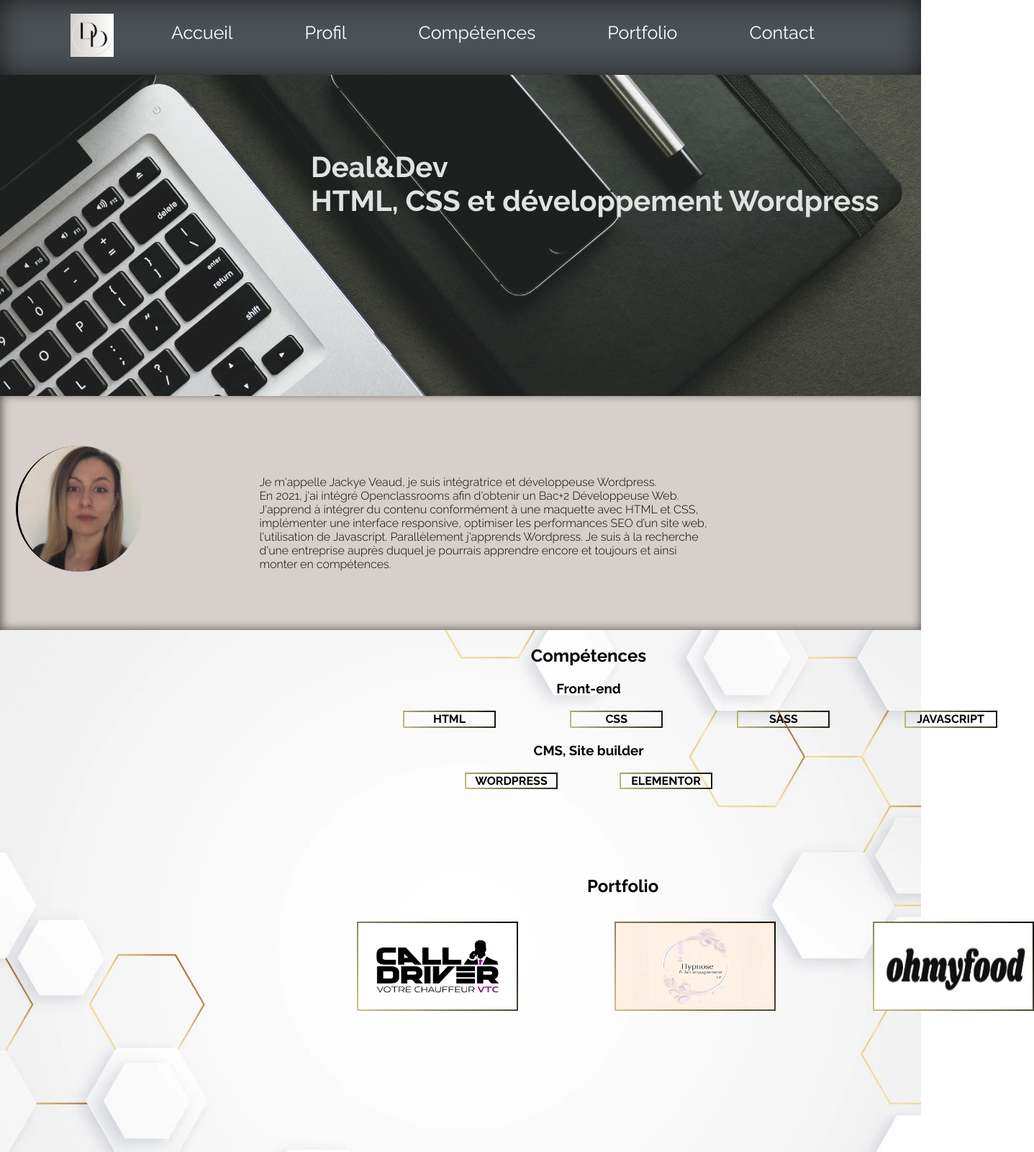
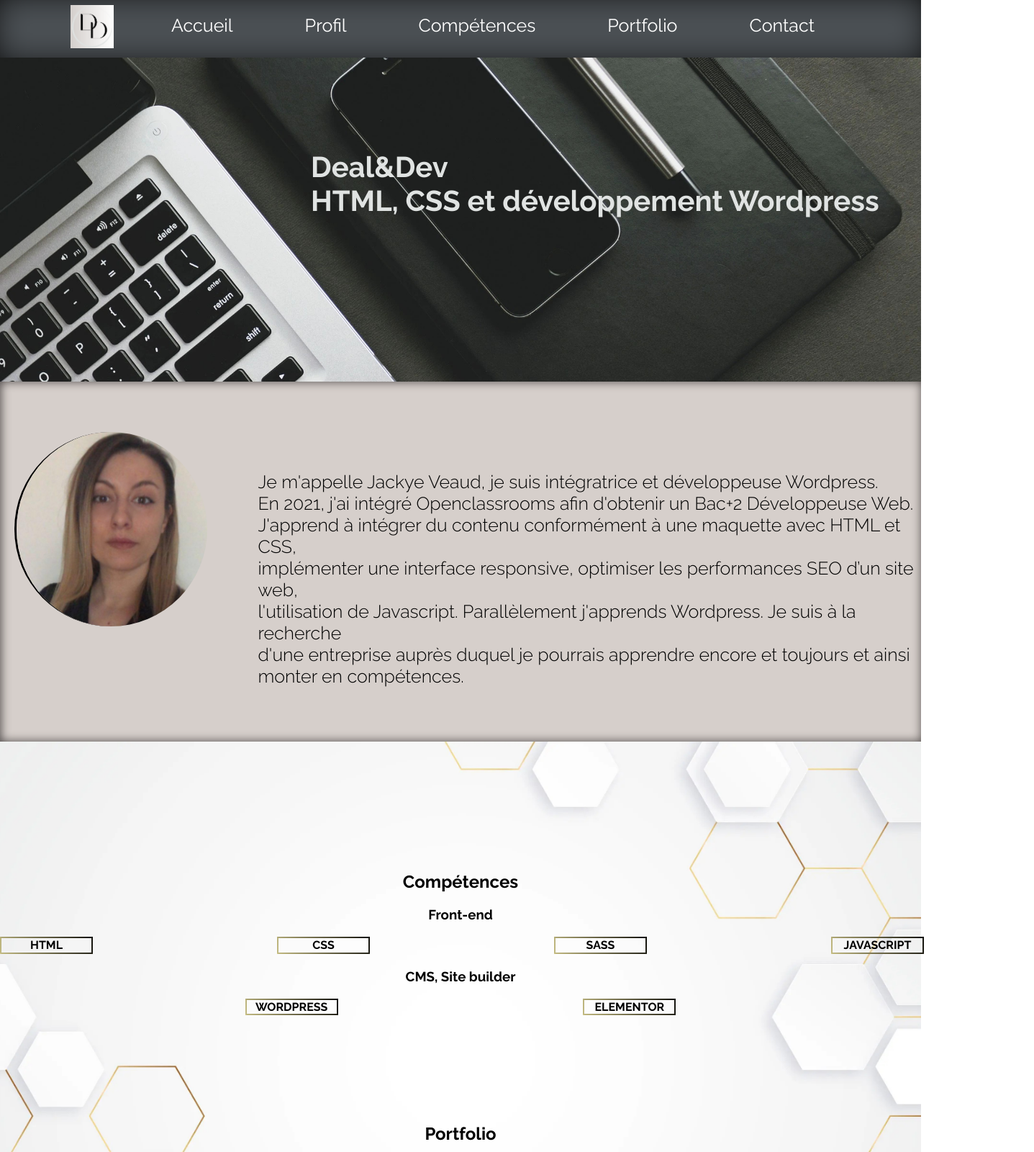
Before and after one commit to Jackyev4/portfolio, a plain HTML site: page index.html in a window 1280 px wide. Shown: the top 1600 px of the page at 72% size, 1437 px wide, since content can reach past the window. Drawn offline with Linux system fonts and the light colour scheme; a script that the page names is missing; a web font is replaced by a local one.

Commit message:
grand menage

```diff
--- a/css/style.css
+++ b/css/style.css
@@ -22,12 +22,11 @@
 .navbar {
 background-color:#4c5155;
 box-shadow: inset 0px 0px 49px -13px #000000;
-position: absolute;
-padding: 30px;
+position: relative;
 display:flex;
 justify-content:center;
 width: 100%;
-height: 13%;
+height: 80px;
 box-sizing: border-box;
  }
 
@@ -48,6 +47,8 @@ box-sizing: border-box;
 
 .navbar .nav-links ul {
   display: flex;
+  position: relative;
+    top: 20px;
 }
 
 .navbar .nav-links ul li {
@@ -84,7 +85,7 @@ box-sizing: border-box;
 
 .hello_background img {
   width: 100%;
-  height: 550px;
+  height: 450px;
   object-fit: cover;
   background-repeat: no-repeat;
   display: flex;
@@ -95,11 +96,10 @@ box-sizing: border-box;
 
 .presentation {
   width: auto;
-  padding: 2px;
+  height: 500px;
   background-color: #d6cfcb;
   box-shadow:inset 1px 0px 14px 0px #4d4847;
-  padding-bottom: 1px;
-  margin-top: -3px;
+
 }
 
 .presentation_face {
@@ -119,8 +119,8 @@ box-sizing: border-box;
   font-size:25px;
   font-family: 'Raleway';
   font-weight: lighter;
-  position: absolute;
-  top: 40rem;
+  position: relative;
+  bottom:300px;
   margin-left: 28%;
 
 }
@@ -133,9 +133,8 @@ box-sizing: border-box;
 }
 
 .competences_list {
-  position: absolute;
-    top: 70vw;
-    left: 70vh;
+  position: relative;
+  bottom: 700px;
 }
 
 
@@ -222,9 +221,8 @@ justify-content:space-evenly;
 .project {
  display:flex;
  justify-content: space-around;
- position: absolute;
-    top: 100vw;
-    left: 62vh;
+ position: relative;
+   bottom: 500px;
     gap: 20%;
 }
 
@@ -236,9 +234,9 @@ justify-content:space-evenly;
   font-family: 'Raleway';
   font-weight: bold;
   text-align: center;
-  position: absolute;
-    top: 95vw;
-    left: 102vh;
+  position: relative;
+  bottom: 550px;
+
 }
 
 .project_list img {
@@ -257,15 +255,16 @@ justify-content:space-evenly;
 
 
 .form_bloc {
-  display:flex;
-  flex-direction: row;
+  display: flex;
+  position: relative;
+  bottom: 950px;
   justify-content: center;
-  padding:0;
-  margin: 0;
 
 }
 
 .contact_font img {
+  position: relative;
+  bottom: 350px;
   background-size: cover;
   background-repeat: no-repeat;
   object-fit: cover;
@@ -285,8 +284,7 @@ justify-content:space-evenly;
   border-radius: 16px;
   background: #D5D0CD;
   background: linear-gradient(to right, #D5D0CD 0%, #FFFFFF 100%); box-shadow: inset 3px 3px 15px 3px #000000;
-  position: absolute;
-  top:127vw;
+  position: relative;
   padding-top:100px;
   padding-left: 122px;
   font-family: 'Raleway';
@@ -355,25 +353,25 @@ padding:2px;
 }
 
 
-@media screen and (max-width: 1400px) {
+/* @media screen and (max-width: 1400px) { */
 
   /* Présentation */
 
-.presentation_text h2 {
+/* .presentation_text h2 {
   font-size: 16px;
   margin-top: 20px;
-}
+} */
 
 
-.presentation_face {
+/* .presentation_face {
   text-align: center; /* Centrez l'image de profil */
-  margin-top: 0; /* Supprimez la marge supérieure pour un meilleur alignement */
-}
-
+ /* margin-top: 0;  Supprimez la marge supérieure pour un meilleur alignement */
+ */
+/*
 .presentation_face img {
   height: 175px;
   display: block;
-}
+} */
 
 /* Compétences */
 
@@ -382,18 +380,18 @@ padding:2px;
 /* Projets */
 
 
-.project_list {
+/* .project_list {
   position: static; /* ou position: relative; selon votre mise en page souhaitée */
-}
 
-.portfolio h2 {
+
+/* .portfolio h2 {
   padding-top: 0; /* Pour supprimer l'espace supplémentaire au-dessus du titre */
-}
+
 
 /* Formulaire de contact */
 
 
-.contact_bloc {
+/* .contact_bloc {
   width: 300px;
   height: 250px;
   border-radius: 16px;
@@ -406,11 +404,11 @@ padding:2px;
 .contact h2 {
   padding-top: 18px;
   padding-left: 10px;
-}
+} */
 
-}
 
-@media screen and (max-width:900px) {
+
+/* @media screen and (max-width:900px) {
   .navbar {
     padding:0;
   }
@@ -423,9 +421,9 @@ padding:2px;
 
 .navbar .img-hamburger {
   display: block;
-}
+} */
 
-  .nav-links {
+  /* .nav-links {
    position:absolute;
    top:0;
    left:0;
@@ -456,11 +454,3 @@ padding:2px;
   margin: 25px 0;
   font-size:1.2em;
 }
-
-
-
-
-
-
-
-}
--- a/index.html
+++ b/index.html
@@ -1,11 +1,14 @@
 <!DOCTYPE html>
 <html lang="fr">
+
 <head>
 	<meta charset="utf-8">
 	<meta name="viewport" content="width=device-width, initial-scale=1">
 	<link rel="stylesheet" href="./css/style.css">
-<link href="https://fonts.googleapis.com/css2?family=Raleway:wght@300;400;500;600;700;800;900&family=Shrikhand&display=swap" rel="stylesheet">
-<link rel="stylesheet" href="https://cdnjs.cloudflare.com/ajax/libs/font-awesome/6.4.0/css/all.min.css" integrity="sha512-iecdLmaskl7CVkqkXNQ/ZH/XLlvWZOJyj7Yy7tcenmpD1ypASozpmT/E0iPtmFIB46ZmdtAc9eNBvH0H/ZpiBw==" crossorigin="anonymous" referrerpolicy="no-referrer"/>
+	<link href="https://fonts.googleapis.com/css2?family=Raleway:wght@300;400;500;600;700;800;900&family=Shrikhand&display=swap"rel="stylesheet">
+	<link rel="stylesheet" href="https://cdnjs.cloudflare.com/ajax/libs/font-awesome/6.4.0/css/all.min.css"
+		integrity="sha512-iecdLmaskl7CVkqkXNQ/ZH/XLlvWZOJyj7Yy7tcenmpD1ypASozpmT/E0iPtmFIB46ZmdtAc9eNBvH0H/ZpiBw=="
+		crossorigin="anonymous" referrerpolicy="no-referrer" />
 	<meta name="viewport" content="width=device-width, initial-scale=1.0">
 	<script src="script.js" defer></script>
 	<title>Deal&Dev<br>Jackye Veaud Intégratrice - Développeuse Wordpress</title>
@@ -23,7 +26,7 @@
 
 	<nav class="navbar">
 
-	<a href="#Accueil"class="logo"><img src="./logo/Deal&Dev.png" alt="logo"></a>
+		<a href="#Accueil" class="logo"><img src="./logo/Deal&Dev.png" alt="logo"></a>
 
 		<div class="nav-links">
 
@@ -38,7 +41,7 @@
 		</div>
 		<div class="img-hamburger">
 
-<img src="img/menu.png" alt="menu hamburger" class=".menu-hamburger">
+			<img src="img/menu.png" alt="menu hamburger" class="menu-hamburger">
 		</div>
 	</nav>
 	<header>
@@ -51,8 +54,8 @@
 
 	<main>
 		<!--PROFIL-->
-<section>
-	<div class="hello_block">
+		<section id="hello_block" class="hello_block">
+
 				<div class="hello_background">
 					<img src="./img/pen.jpeg">
 					<div class="hello">
@@ -65,29 +68,31 @@
 
 </div>   -->
 
-<div id="profil">
-<div class ="presentation">
+			<section id="profil">
+				<div class="presentation">
 					<div class="presentation_face">
 						<img src="./img/Jackye.jpeg">
 					</div>
 					<div class="presentation_text">
 						<h2>Je m'appelle Jackye Veaud, je suis intégratrice et développeuse Wordpress.<br>
 							En 2021, j'ai intégré Openclassrooms afin d'obtenir un Bac+2 Développeuse Web.<br>
-J'apprend à intégrer du contenu conformément à une maquette avec HTML et CSS,<br> implémenter une interface responsive, optimiser les performances SEO d’un site web,<br>
+							J'apprend à intégrer du contenu conformément à une maquette avec HTML et CSS,<br>
+							implémenter une interface responsive, optimiser les performances SEO d’un site web,<br>
 							l'utilisation de Javascript. Parallèlement j'apprends Wordpress.
-Je suis à la recherche <br>d'une entreprise auprès duquel je pourrais apprendre encore et toujours et ainsi<br> monter en compétences.</h2>
+							Je suis à la recherche <br>d'une entreprise auprès duquel je pourrais apprendre encore et
+							toujours et ainsi<br> monter en compétences.</h2>
 
 
 
 					</div>
 
 				</div>
-</div>
 			</section>
-<div id="capacity">
+		</section>
+		<section id="capacity">
 
 			<div class="competences_img">
-<img src="./img/competences.jpeg"style="width:100% ;">
+				<img src="./img/competences.jpeg" style="width:100% ;">
 			</div>
 			<div class="competences_list">
 				<div class="competences">
@@ -123,11 +128,11 @@ Je suis à la recherche <br>d'une entreprise auprès duquel je pourrais apprendr
 				</div>
 
 			</div>
-</div>
+		</section>
 
 
 		<!--PORTFOLIO-->
-<div id="projects">
+		<section id="projects">
 			<div class="portfolio">
 				<h2>Portfolio</h2>
 				<div class="project_list">
@@ -135,14 +140,15 @@ Je suis à la recherche <br>d'une entreprise auprès duquel je pourrais apprendr
 						<a href="https://call-driver-vtc.fr"> <img src="./project/CDVTC.webp"></a>
 						<a href="https://ep-hypnose.fr/"> <img src="./project/ep.png"></a>
 
-			<a href="https://jackyev4.github.io/Ohmyfood/"> <img src="./project/Capture-d’écran-2023-03-10-174507.webp"></a>
+						<a href="https://jackyev4.github.io/Ohmyfood/"> <img
+								src="./project/Capture-d’écran-2023-03-10-174507.webp"></a>
 					</div>
 				</div>
 			</div>
-			</div>
+		</section>
 		<!--CONTACT-->
 		<form>
-			<div id="form">
+			<section id="form">
 
 				<div class="contact_font">
 					<img src="./img/coffee-2847957_1280.jpg">
@@ -160,6 +166,7 @@ Je suis à la recherche <br>d'une entreprise auprès duquel je pourrais apprendr
 
 
 				</div>
+			</section>
 		</form>
 
 	</main>
@@ -200,7 +207,7 @@ Je suis à la recherche <br>d'une entreprise auprès duquel je pourrais apprendr
 	const menuHamburger = document.querySelector(".img-hamburger")
 	const navLinks = document.querySelector(".nav-links")
 
-						menuHamburger.addEventListener('click',()=>{
+	menuHamburger.addEventListener('click', () => {
 		navLinks.classList.toggle('menu-mobile')
 	})
 </script>
```
Lines whose indentation alone changed are shown as unchanged.
